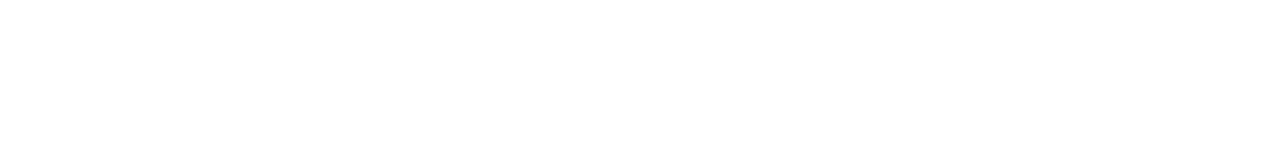
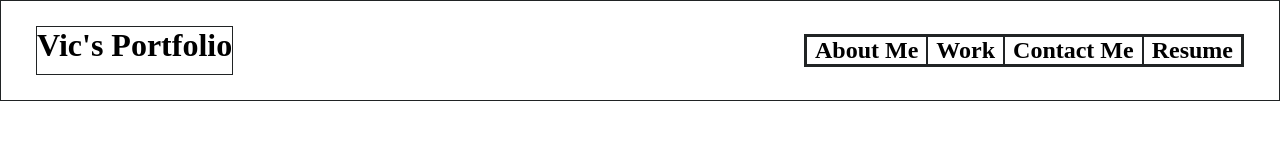
Before and after one commit to vmcguire/myportfolio, a plain HTML site: page index.html in a window 1280 px wide. Drawn offline with Linux system fonts and the light colour scheme.

Commit message:
header sizing and text

```diff
--- a/assets/css/style.css
+++ b/assets/css/style.css
@@ -0,0 +1,44 @@
+:root {
+    --primary-color: #a2ccdd;
+    --secondary-color: #024e76;
+    --tertiary-color: #202324;
+    --fourth-color: #f3f3f3;
+}
+* {
+    box-sizing: border-box;
+    margin: 0;
+    padding: 0;
+}
+header {
+    border: 1px solid var(--tertiary-color);
+    padding: 25px 35px;
+    display: flex;
+    justify-content: space-between;
+    flex-wrap: wrap;
+}
+header h1{
+
+}
+.header-title{
+    border: 1px solid var(--tertiary-color);
+}
+.header-links{
+    border: 1px solid var(--tertiary-color);
+}
+header nav {
+    margin: 8px 0;
+}
+.header-links ul{
+    border: 1px solid var(--tertiary-color);
+    display: flex;
+    justify-content: space-between;
+    flex-wrap: wrap;
+    align-items: center;
+    list-style: none;
+}
+.header-links ul li{
+    border: 1px solid var(--tertiary-color);
+    /* display:inline; */
+    padding: 0px 8px;
+
+}
--- a/index.html
+++ b/index.html
@@ -4,10 +4,31 @@
     <meta charset="UTF-8" />
     <meta name="viewport" content="width=device-width, initial-scale=1.0" />
     <link rel="stylesheet" href="./assets/css/style.css">
-    <title>Vic's Portfolio</title>
+    <title>Victor's Portfolio</title>
   </head>
 
 <body>
+    <header>
+        <div class="header-title">
+            <h1>Vic's Portfolio</h1>
+        </div>
+        <nav class="header-links">
+            <ul>
+                <li>
+                    <h2>About Me</h2>
+                </li>
+                <li>
+                    <h2>Work</h2>
+                </li>
+                <li>
+                    <h2>Contact Me</h2>
+                </li>
+                <li>
+                    <h2>Resume</h2>
+                </li>
+            </ul>
+        </nav>
+    </header>
 
-  </body>
+</body>
 </html>
```
